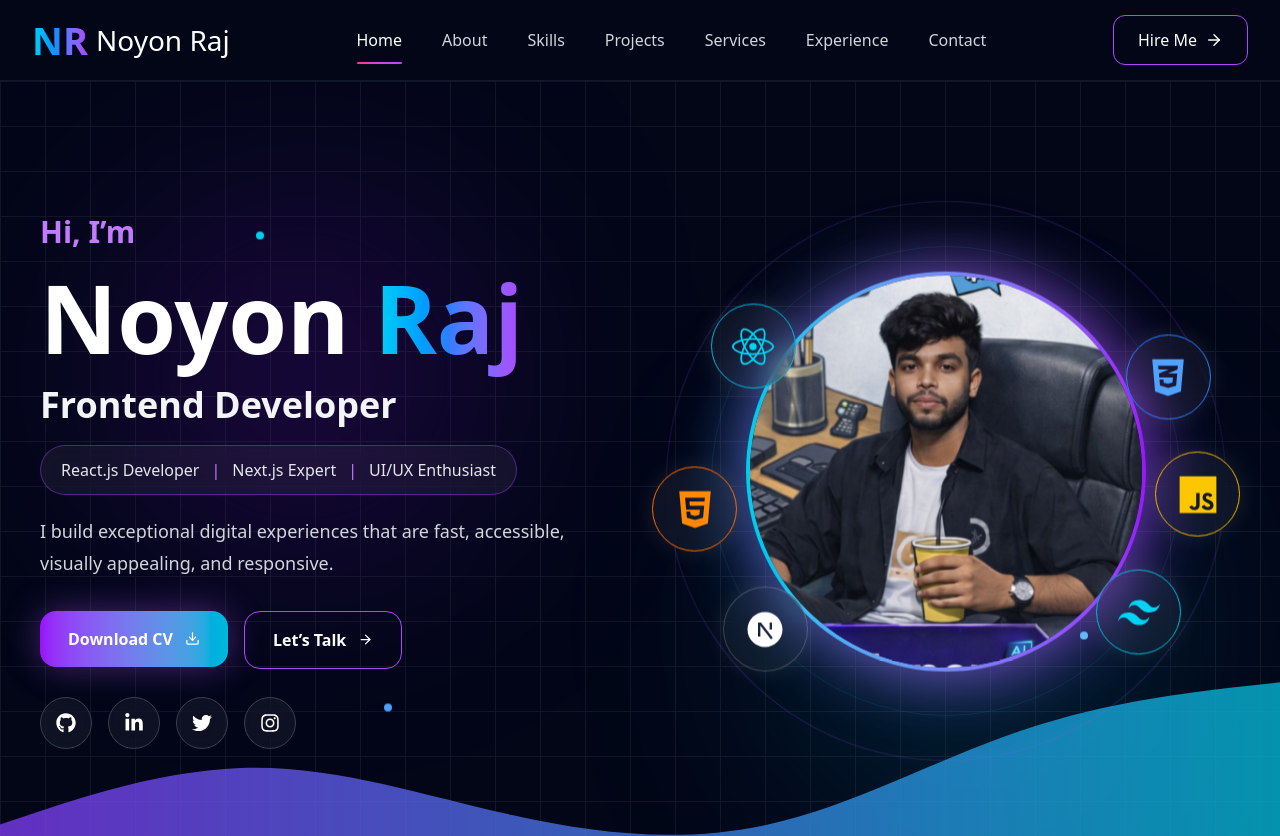
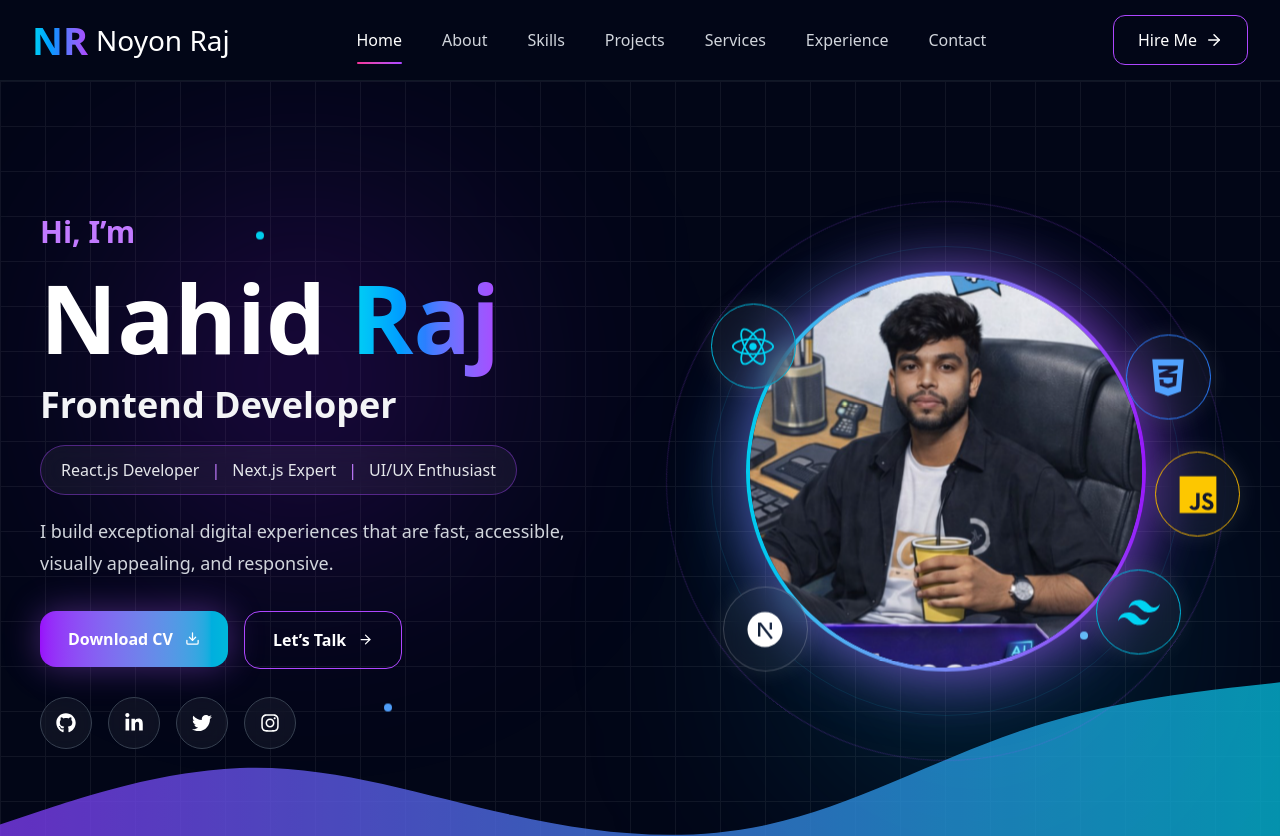
Before and after one commit to noyonAli1/noyon-web-pot, a Next.js app: page / in a window 1280 px wide. Shown: the top 836 px of the page. Built offline with nearby package versions, Linux system fonts and the light colour scheme.

Commit message:
added code

```diff
--- a/src/app/page.jsx
+++ b/src/app/page.jsx
@@ -85,7 +85,7 @@ export default function Hero() {
             {/* NAME */}
             <div>
               <h1 className="text-5xl sm:text-6xl md:text-7xl lg:text-[95px] font-black leading-none">
-                Noyon{" "}
+                Nahid{" "}
                 <span className="bg-gradient-to-r from-cyan-400 via-blue-500 to-purple-500 bg-clip-text text-transparent">
                   Raj
                 </span>
@@ -242,11 +242,11 @@ export default function Hero() {
             </div>
 
             {/* HTML */}
-            <div className="absolute left-0 top-[45%] floating2">
+            {/* <div className="absolute left-0 top-[45%] floating2">
               <div className="iconBox text-orange-400 border-orange-500">
                 <FaHtml5 />
               </div>
-            </div>
+            </div> */}
           </div>
         </div>
       </div>
```
Also changed, not shown: 1 other file (tests, documents, lock files or other folders).
